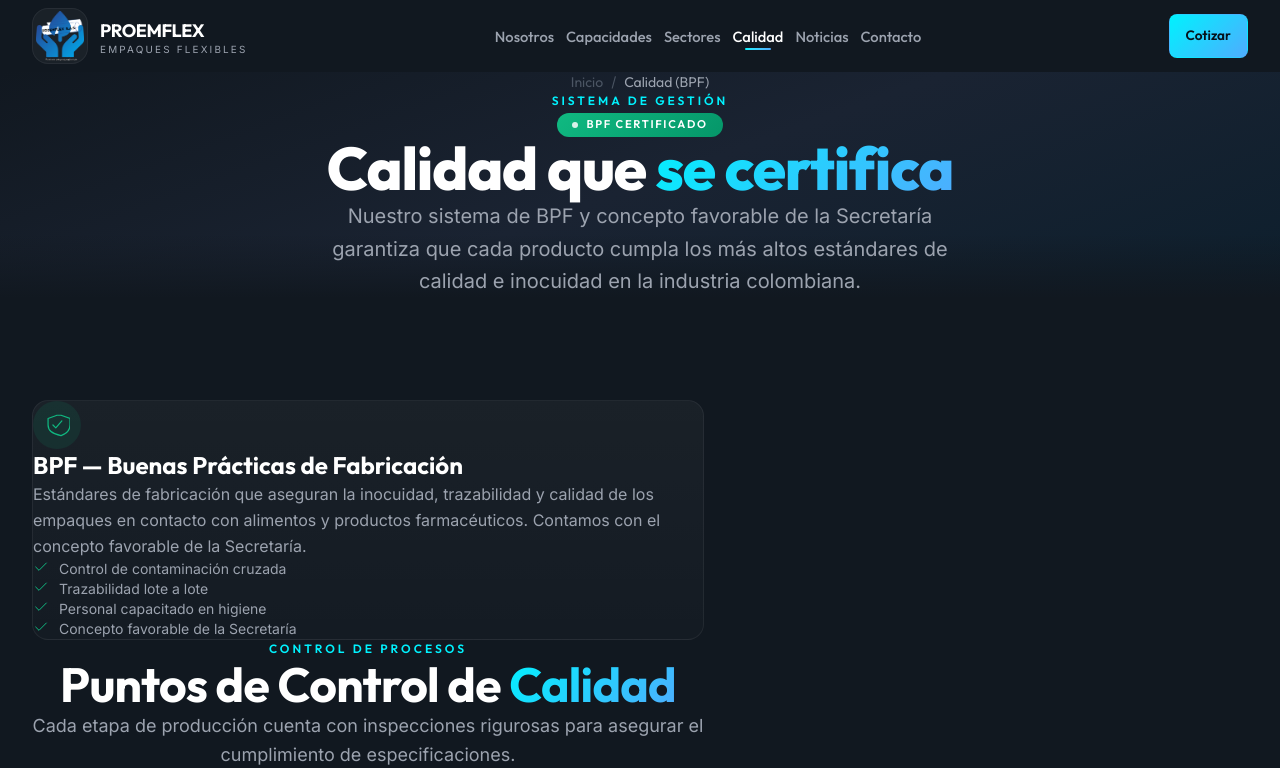
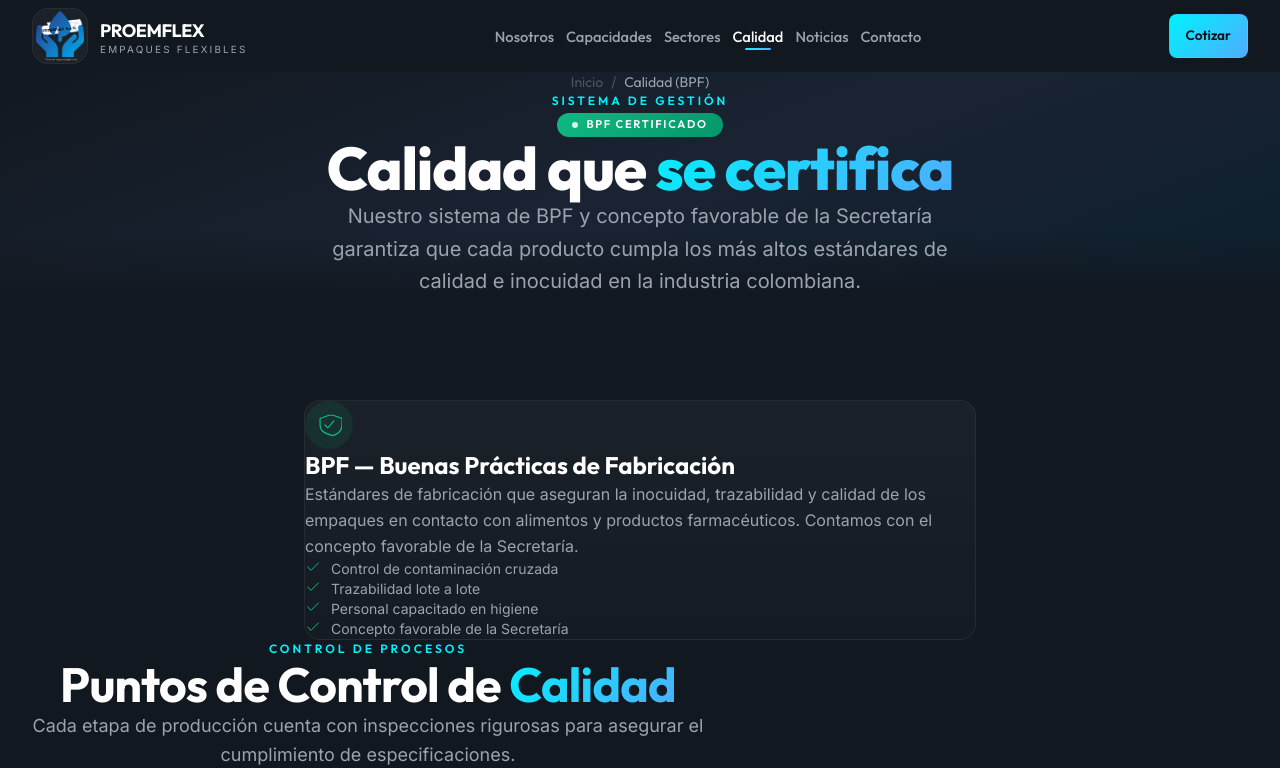
Before and after one commit to stevp93/proemflex-web, a Next.js app: page /proemflex-web/calidad in a window 1280 px wide. Shown: the top 768 px of the page. Built offline with nearby package versions, Linux system fonts and the light colour scheme.

Commit message:
fix: padding noticias, centrado tarjeta BPF, eliminar duplicado ProductBand en Sectores, comentarios JSX corregidos

```diff
--- a/src/components/pages/CalidadContent.tsx
+++ b/src/components/pages/CalidadContent.tsx
@@ -41,7 +41,7 @@ export default function CalidadContent() {
         aria-label="Certificaciones de calidad"
       >
         <div className="container-pf">
-          <div className="grid md:grid-cols-1 max-w-2xl mx-auto gap-6 sm:gap-8 mb-16 sm:mb-20">
+          <div className="flex flex-col items-center gap-6 sm:gap-8 mb-16 sm:mb-20">
             {certifications.map((cert, i) => (
               <motion.div
                 key={cert.title}
@@ -49,7 +49,7 @@ export default function CalidadContent() {
                 whileInView={{ opacity: 1, y: 0 }}
                 viewport={{ once: true }}
                 transition={{ duration: 0.5, delay: i * 0.1 }}
-                className="glass-card rounded-2xl p-6 sm:p-8 lg:p-10"
+                className="glass-card rounded-2xl p-6 sm:p-8 lg:p-10 w-full max-w-2xl"
               >
                 <span
                   className="grid place-items-center w-12 h-12 rounded-xl mb-5"
--- a/src/components/pages/NoticiasGrid.tsx
+++ b/src/components/pages/NoticiasGrid.tsx
@@ -121,7 +121,7 @@ export default function NoticiasGrid() {
         </motion.div>
 
         {/* Grid */}
-        <div className="grid grid-cols-1 sm:grid-cols-2 lg:grid-cols-3 gap-4 sm:gap-5 lg:gap-6">
+        <div className="grid grid-cols-1 sm:grid-cols-2 lg:grid-cols-3 gap-5 sm:gap-6 lg:gap-8">
           {newsArticles.slice(1).map((article, i) => (
             <motion.article
               key={article.id}
@@ -129,12 +129,12 @@ export default function NoticiasGrid() {
               whileInView={{ opacity: 1, y: 0 }}
               viewport={{ once: true }}
               transition={{ duration: 0.5, delay: i * 0.08 }}
-              className="group glass-card rounded-xl p-5 sm:p-6 flex flex-col transition-all duration-300 hover:border-white/15 hover:-translate-y-0.5"
+              className="group glass-card rounded-xl p-6 sm:p-7 lg:p-8 flex flex-col transition-all duration-300 hover:border-white/15 hover:-translate-y-0.5"
               style={{
                 background: `linear-gradient(180deg, ${article.accent}0d 0%, transparent 65%)`,
               }}
             >
-              <div className="flex items-center justify-between mb-3">
+              <div className="flex items-center justify-between mb-4">
                 <span
                   className="text-[0.65rem] sm:text-xs font-display font-semibold uppercase tracking-[0.15em] px-2.5 py-1 rounded-full"
                   style={{
@@ -151,11 +151,11 @@ export default function NoticiasGrid() {
                 {article.title}
               </h3>
 
-              <p className="text-xs sm:text-sm text-[#9CA3AF] leading-relaxed mb-4 flex-1">
+              <p className="text-xs sm:text-sm text-[#9CA3AF] leading-relaxed mb-5 flex-1">
                 {article.excerpt}
               </p>
 
-              <div className="flex items-center justify-between border-t border-white/[0.04] pt-3">
+              <div className="flex items-center justify-between border-t border-white/[0.04] pt-4 mt-1">
                 <span className="text-[0.65rem] text-[#4B5563]">
                   {article.readTime} de lectura
                 </span>
```
